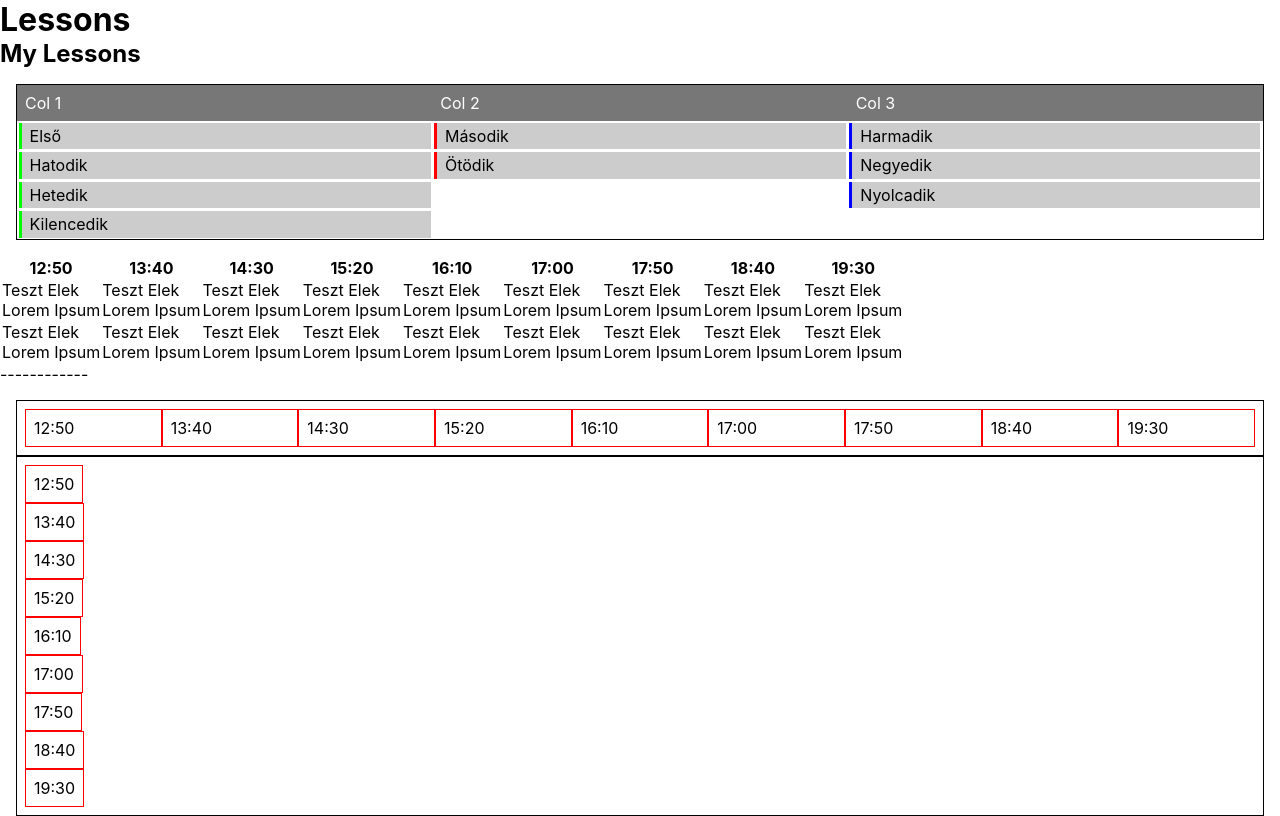
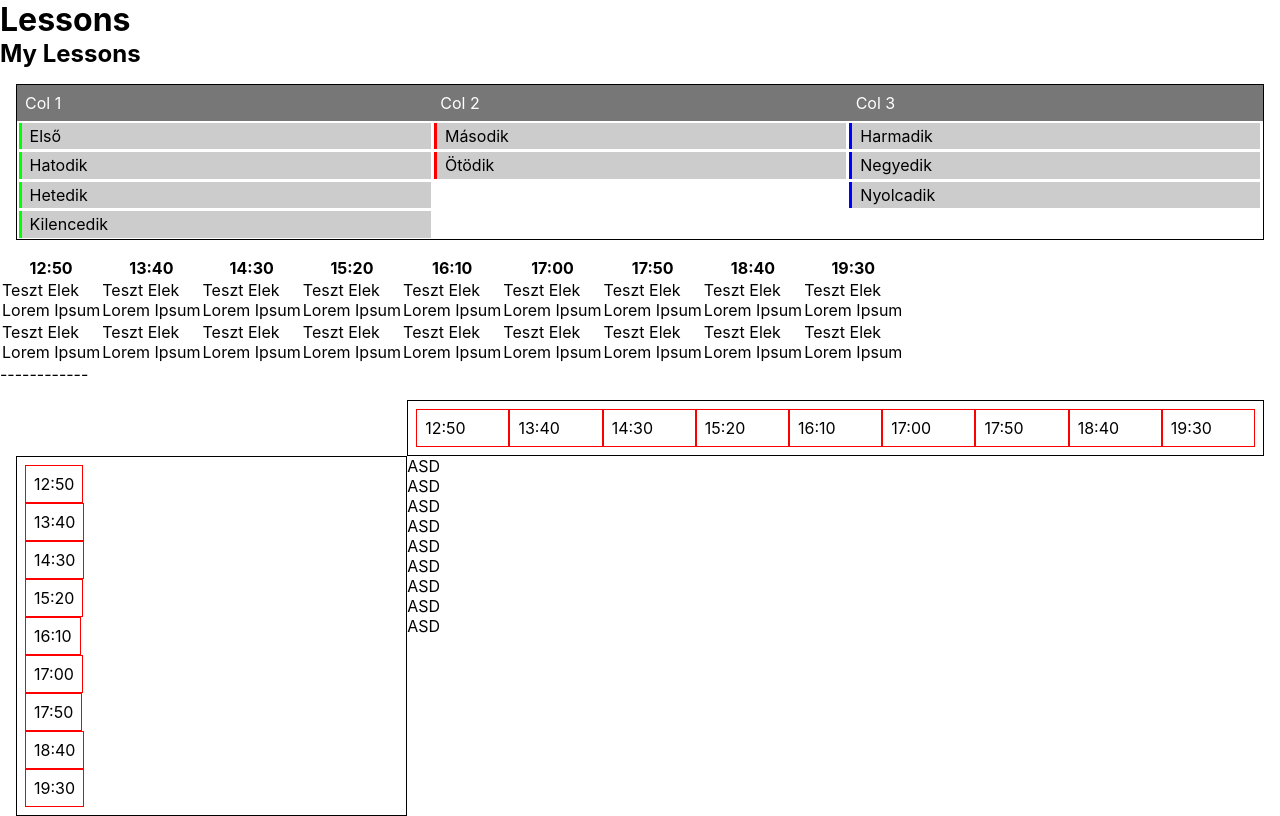
Before and after one commit to kragmar/angular-student-scheduler, an Angular app: page / in a window 1280 px wide. Built offline with nearby package versions, Linux system fonts and the light colour scheme.

Commit message:
1 file modified

```diff
--- a/src/app/weekly-schedule/table/table.component.css
+++ b/src/app/weekly-schedule/table/table.component.css
@@ -1,9 +1,13 @@
 .table {
   display: grid;
+  grid-template-areas:
+    ". header-top"
+    "header-side body";
   margin: 1em;
 }
 
 .table__header__top {
+  grid-area: header-top;
   display: flex;
   border: .1em solid #000;
   padding: .5em;
@@ -16,6 +20,7 @@
 }
 
 .table__header__side {
+  grid-area: header-side;
   display: flex;
   flex-direction: column;
   align-items: flex-start;
@@ -27,3 +32,12 @@
   padding: .5em;
   border: .1em solid #f00;
 }
+
+.table__body {
+  grid-area: body;
+  display:
+}
+
+.table__body__row {
+  display: flex;
+}
--- a/src/app/weekly-schedule/table/table.component.html
+++ b/src/app/weekly-schedule/table/table.component.html
@@ -24,7 +24,9 @@
     <div class="table__header__side__cell" *ngFor="let col of columns">{{ col }}</div>
   </div>
   <div class="table__body">
-
+    <div class="table__body__row" *ngFor="let col of columns">
+      ASD
+    </div>
   </div>
 </div>
 
```
